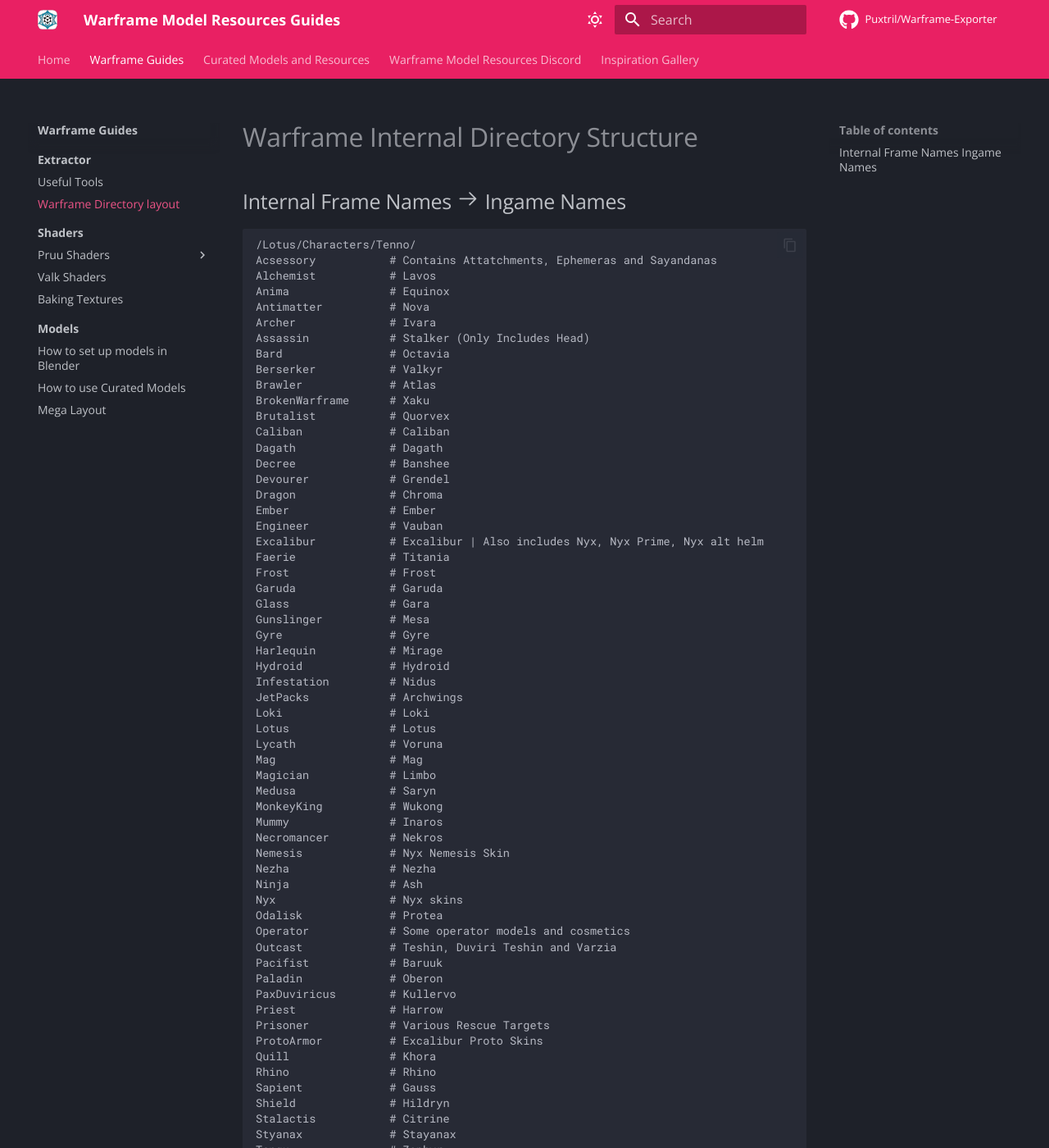
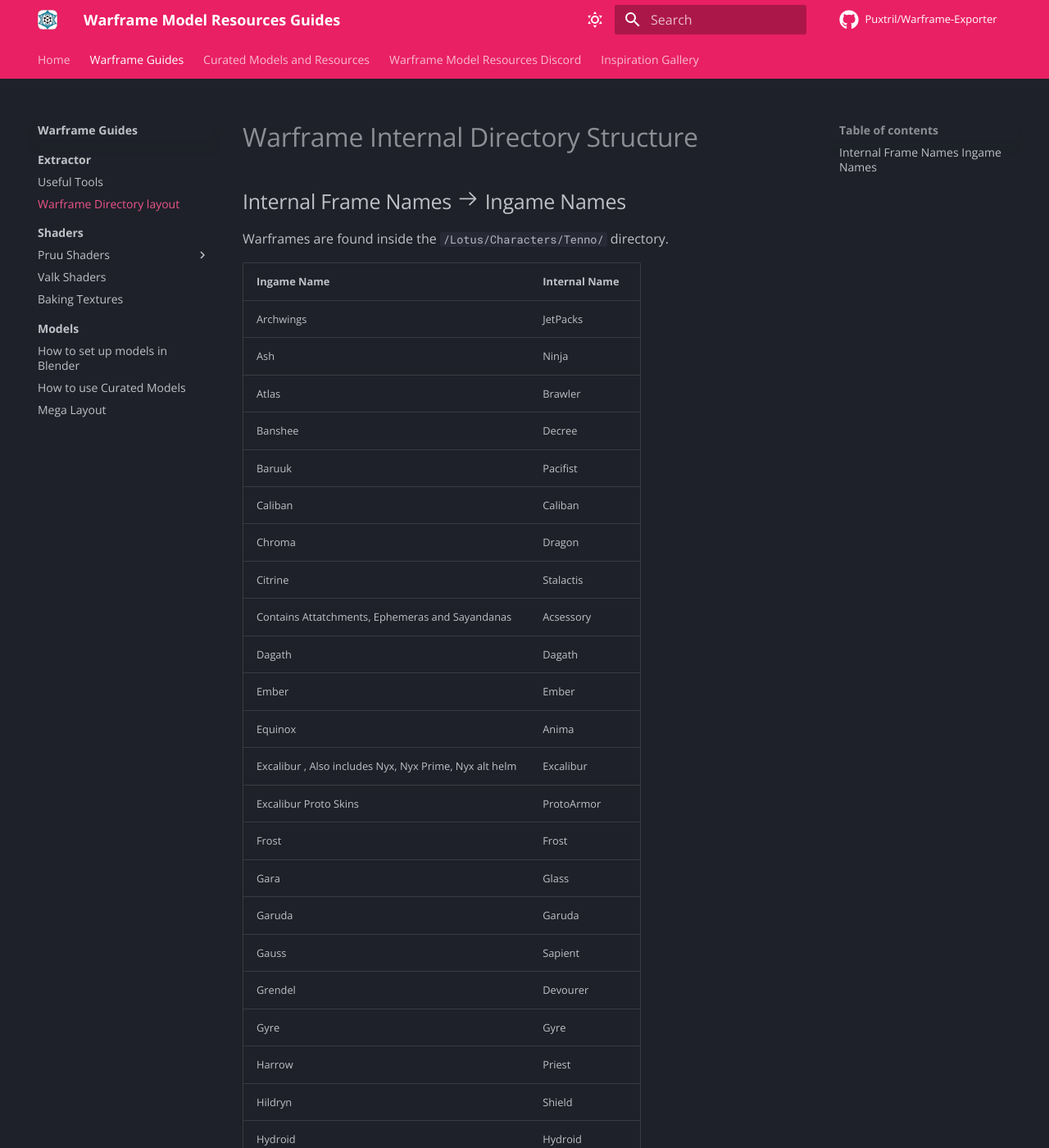
Before and after one commit to Kptweedy/Tutorials, an MkDocs documentation site: the page built from docs/wf-guides/extractor/file-list.md, in a window 1280 px wide and 1400 px high. Shown: the whole window at 82% size. Built offline with MkDocs 1.6.1 and Material for MkDocs 9.7.7, drawn with Linux system fonts in a browser that asks for light colours; comment, search, counter and statistics services are not loaded; some of the changed text lies outside the part shown.

Commit message:
Converting File list to a table for better readability

````diff
--- a/docs/wf-guides/extractor/file-list.md
+++ b/docs/wf-guides/extractor/file-list.md
@@ -1,70 +1,70 @@
-# Warframe Internal Directory Structure
+#  Warframe Internal Directory Structure
+##  Internal Frame Names :octicons-arrow-right-24: Ingame Names
 
-## Internal Frame Names :octicons-arrow-right-24: Ingame Names
+Warframes are found inside the `/Lotus/Characters/Tenno/` directory.
 
-```
-/Lotus/Characters/Tenno/
-Acsessory           # Contains Attatchments, Ephemeras and Sayandanas
-Alchemist           # Lavos
-Anima               # Equinox
-Antimatter          # Nova
-Archer              # Ivara
-Assassin            # Stalker (Only Includes Head)
-Bard                # Octavia
-Berserker           # Valkyr
-Brawler             # Atlas
-BrokenWarframe      # Xaku
-Brutalist           # Quorvex
-Caliban             # Caliban
-Dagath              # Dagath
-Decree              # Banshee
-Devourer            # Grendel
-Dragon              # Chroma
-Ember               # Ember
-Engineer            # Vauban
-Excalibur           # Excalibur | Also includes Nyx, Nyx Prime, Nyx alt helm
-Faerie              # Titania
-Frost               # Frost
-Garuda              # Garuda
-Glass               # Gara
-Gunslinger          # Mesa
-Gyre                # Gyre
-Harlequin           # Mirage
-Hydroid             # Hydroid
-Infestation         # Nidus
-JetPacks            # Archwings
-Loki                # Loki
-Lotus               # Lotus
-Lycath              # Voruna
-Mag                 # Mag
-Magician            # Limbo
-Medusa              # Saryn
-MonkeyKing          # Wukong
-Mummy               # Inaros
-Necromancer         # Nekros
-Nemesis             # Nyx Nemesis Skin
-Nezha               # Nezha
-Ninja               # Ash
-Nyx                 # Nyx skins
-Odalisk             # Protea
-Operator            # Some operator models and cosmetics
-Outcast             # Teshin, Duviri Teshin and Varzia
-Pacifist            # Baruuk
-Paladin             # Oberon
-PaxDuviricus        # Kullervo
-Priest              # Harrow
-Prisoner            # Various Rescue Targets
-ProtoArmor          # Excalibur Proto Skins
-Quill               # Khora
-Rhino               # Rhino
-Sapient             # Gauss
-Shield              # Hildryn
-Stalactis           # Citrine
-Styanax             # Stayanax
-Tengu               # Zephyr
-Trinity             # Trinity
-Volt                # Volt
-Wisp                # Wisp
-Wraithe             # Sevagoth
-Yareli              # Yareli
-```
+| Ingame Name                                            | Internal Name  |
+|:------------------------------------------------------ |:-------------- |
+| Archwings                                              | JetPacks       |
+| Ash                                                    | Ninja          |
+| Atlas                                                  | Brawler        |
+| Banshee                                                | Decree         |
+| Baruuk                                                 | Pacifist       |
+| Caliban                                                | Caliban        |
+| Chroma                                                 | Dragon         |
+| Citrine                                                | Stalactis      |
+| Contains Attatchments, Ephemeras and Sayandanas        | Acsessory      |
+| Dagath                                                 | Dagath         |
+| Ember                                                  | Ember          |
+| Equinox                                                | Anima          |
+| Excalibur , Also includes Nyx, Nyx Prime, Nyx alt helm | Excalibur      |
+| Excalibur Proto Skins                                  | ProtoArmor     |
+| Frost                                                  | Frost          |
+| Gara                                                   | Glass          |
+| Garuda                                                 | Garuda         |
+| Gauss                                                  | Sapient        |
+| Grendel                                                | Devourer       |
+| Gyre                                                   | Gyre           |
+| Harrow                                                 | Priest         |
+| Hildryn                                                | Shield         |
+| Hydroid                                                | Hydroid        |
+| Inaros                                                 | Mummy          |
+| Ivara                                                  | Archer         |
+| Khora                                                  | Quill          |
+| Kullervo                                               | PaxDuviricus   |
+| Lavos                                                  | Alchemist      |
+| Limbo                                                  | Magician       |
+| Loki                                                   | Loki           |
+| Lotus                                                  | Lotus          |
+| Mag                                                    | Mag            |
+| Mesa                                                   | Gunslinger     |
+| Mirage                                                 | Harlequin      |
+| Nekros                                                 | Necromancer    |
+| Nezha                                                  | Nezha          |
+| Nidus                                                  | Infestation    |
+| Nova                                                   | Antimatter     |
+| Nyx Deluxe + Tennogen Skins                            | Nyx            |
+| Nyx Nemesis Skin                                       | Nemesis        |
+| Oberon                                                 | Paladin        |
+| Octavia                                                | Bard           |
+| Protea                                                 | Odalisk        |
+| Quorvex                                                | Brutalist      |
+| Rhino                                                  | Rhino          |
+| Saryn                                                  | Medusa         |
+| Sevagoth                                               | Wraithe        |
+| Some operator models and cosmetics                     | Operator       |
+| Stalker (Only Includes Head)                           | Assassin       |
+| Styanax                                                | Styanax        |
+| Friendly Dax, e.g. Varzia, Teshin                      | Outcast        |
+| Titania                                                | Faerie         |
+| Trinity                                                | Trinity        |
+| Valkyr                                                 | Berserker      |
+| Various Rescue Targets                                 | Prisoner       |
+| Vauban                                                 | Engineer       |
+| Volt                                                   | Volt           |
+| Voruna                                                 | Lycath         |
+| Wisp                                                   | Wisp           |
+| Wukong                                                 | MonkeyKing     |
+| Xaku                                                   | BrokenWarframe |
+| Yareli                                                 | Yareli         |
+| Zephyr                                                 | Tengu          |
````
